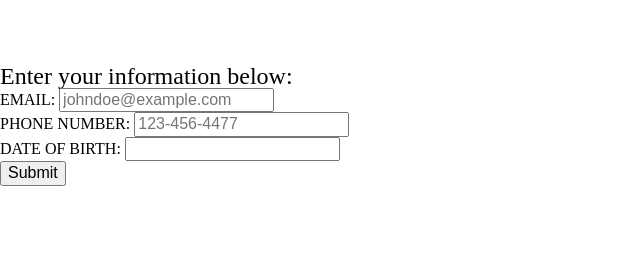
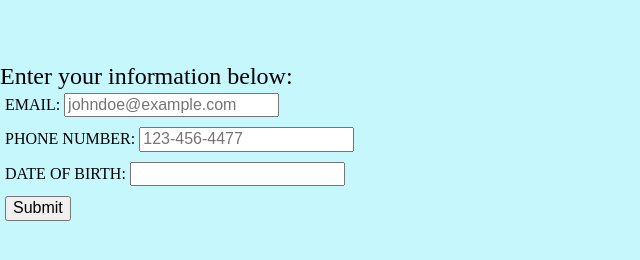
Before and after one commit to AlastyrsOrg/lab2, a plain HTML site: page index.html in a window 1280 px wide. Shown: the whole page, without its empty margins (0-640 px from the left). Drawn offline with Linux system fonts and the light colour scheme.

Commit message:
Update screen.css

```diff
--- a/css/screen.css
+++ b/css/screen.css
@@ -1,7 +1,7 @@
 body {
 	margin-top: 5%;
 	font-family: 'Bookman Old Style', Georiga, serif;
-	backgroun-color:rgb(197, 247, 252);
+	background-color:rgb(197, 247, 252);
 	font-size: 1em;
 }
 
@@ -10,6 +10,35 @@ h1 {
 	font-family:'Bookman Old Style', Georiga, serif;
 }
 
-#email_input {
+#input_email {
 	padding: 5px;
 }
+
+#input_phone_number {
+	padding: 5px;
+}
+
+#input_dob {
+	padding: 5px;
+}
+
+#submit_button {
+	padding: 5px;
+}
+
+#from {
+	border: 0.25em dashed black;
+	display: block;
+	padding: 10px;
+	margin: auto;
+	width: 75%;
+	text-align: center;
+	background: rgb(252, 210, 197)
+}
+
+@media only screen and (min-width: 480px) {
+	#form{
+		width: 80%;
+		display: block;
+	}
+}
```
